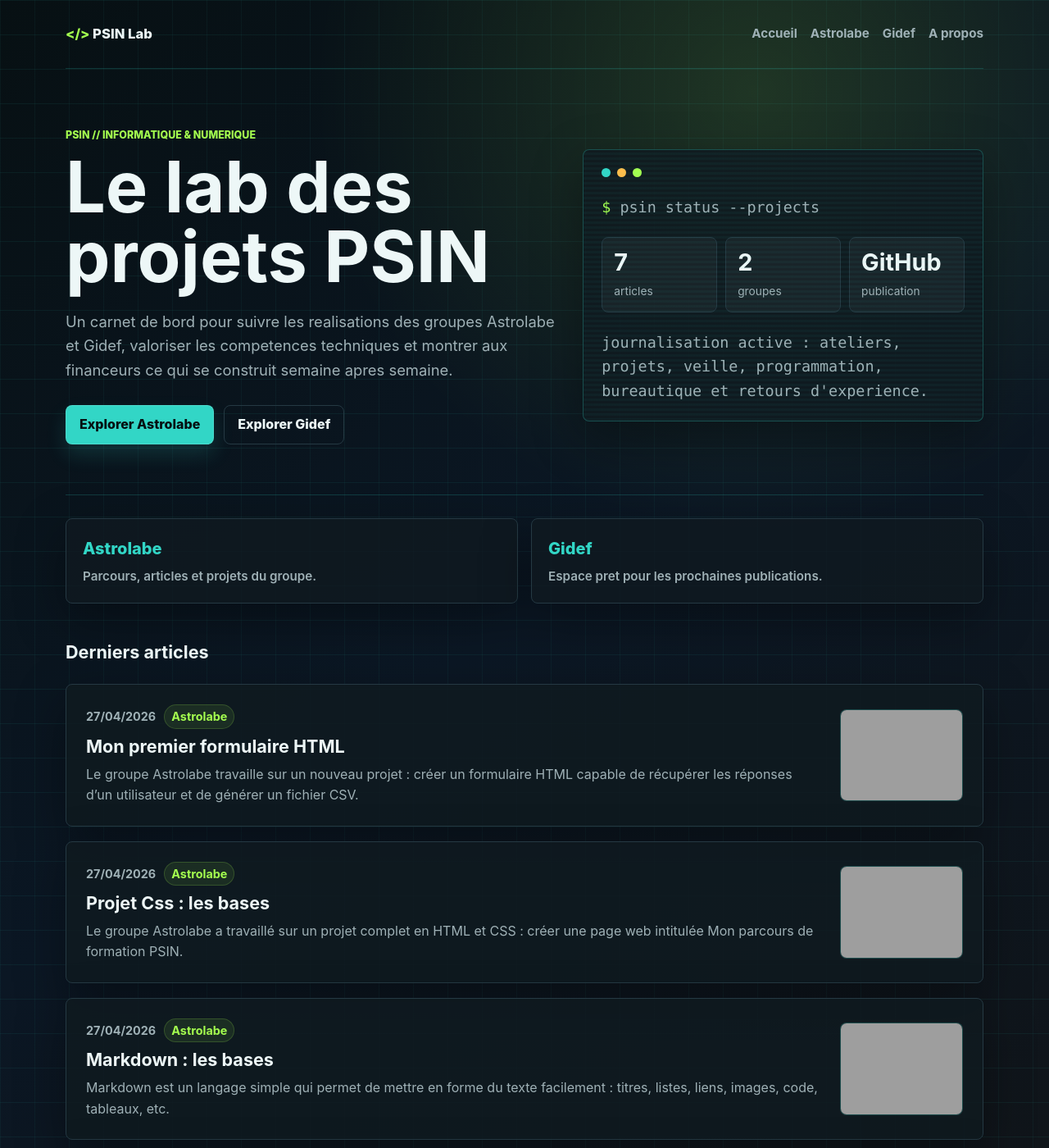
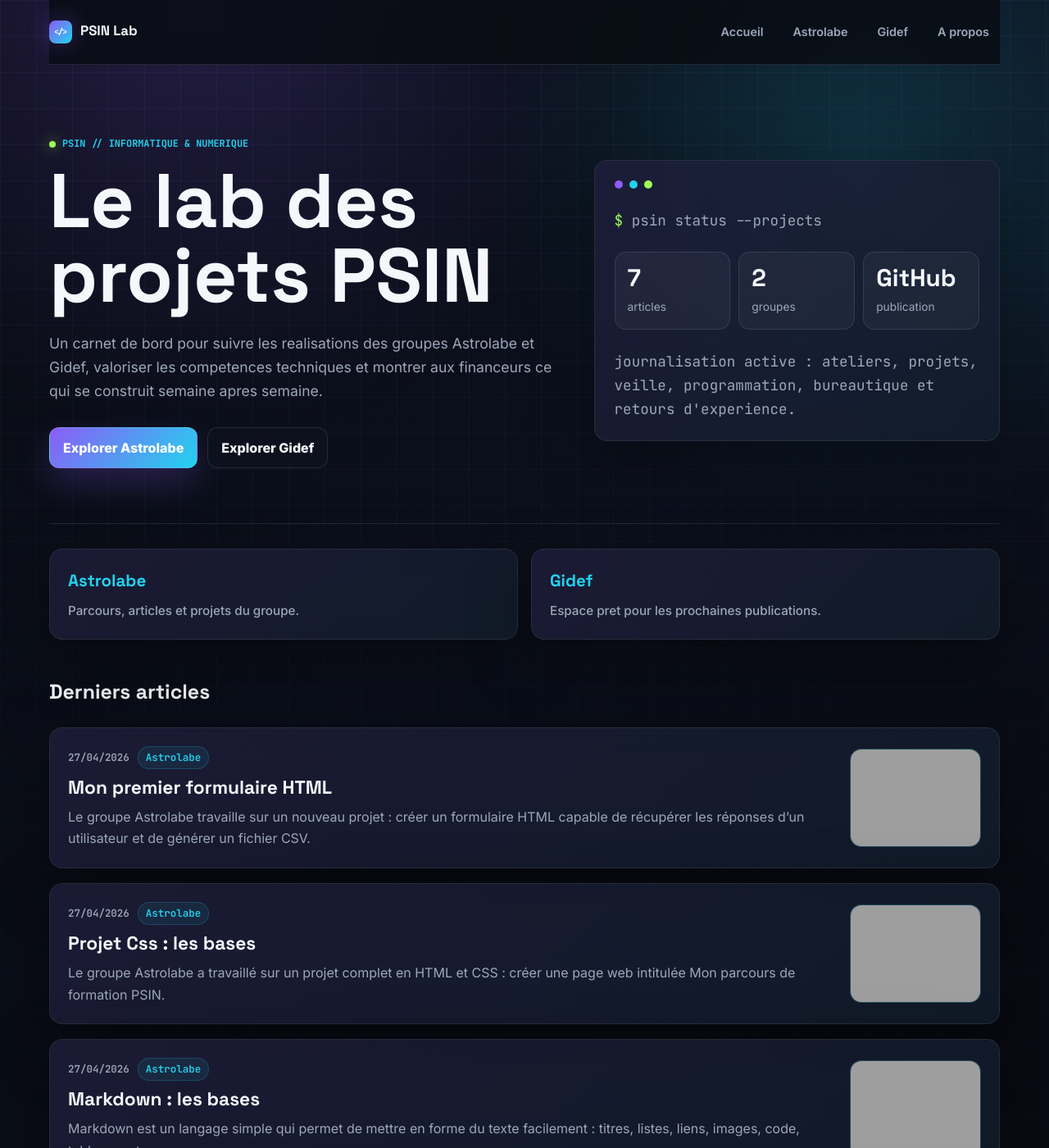
Before and after one commit to LaurentSta/epiejekyll, a Jekyll site: the page built from index.html, in a window 1280 px wide and 1400 px high. Shown: the whole window at 82% size. Built offline with Jekyll 4.4.1, drawn with Linux system fonts in a browser that asks for light colours; grey boxes are pictures that could not be loaded.

Commit message:
Modernise la charte graphique du blog

```diff
--- a/_layouts/default.html
+++ b/_layouts/default.html
@@ -4,6 +4,9 @@
     <meta charset="utf-8">
     <meta name="viewport" content="width=device-width, initial-scale=1">
     {% seo %}
+    <link rel="preconnect" href="https://fonts.googleapis.com">
+    <link rel="preconnect" href="https://fonts.gstatic.com" crossorigin>
+    <link href="https://fonts.googleapis.com/css2?family=Inter:wght@400;500;600;700;800&family=JetBrains+Mono:wght@400;600;700&family=Space+Grotesk:wght@500;700&display=swap" rel="stylesheet">
     <link rel="stylesheet" href="{{ '/assets/css/style.css' | relative_url }}?v={{ site.time | date: '%Y%m%d%H%M%S' }}">
     <link rel="alternate" type="application/atom+xml" title="{{ site.title }}" href="{{ '/feed.xml' | relative_url }}">
   </head>
--- a/assets/css/style.scss
+++ b/assets/css/style.scss
@@ -2,20 +2,30 @@
 ---
 
 :root {
-  --background: #071013;
-  --surface: #101a20;
-  --surface-strong: #14242c;
-  --text: #edf7f7;
-  --muted: #9fb1b6;
-  --line: #253943;
-  --accent: #32d6c6;
-  --accent-strong: #a4ff4f;
-  --warning: #ffbd4a;
-  --shadow: 0 20px 60px rgba(0, 0, 0, 0.34);
+  --background: #090b12;
+  --background-soft: #0f1320;
+  --surface: rgba(18, 23, 36, 0.78);
+  --surface-strong: rgba(24, 30, 46, 0.94);
+  --text: #f5f7fb;
+  --muted: #9ca8ba;
+  --line: rgba(148, 163, 184, 0.18);
+  --primary: #8b5cf6;
+  --primary-strong: #a78bfa;
+  --secondary: #22d3ee;
+  --success: #9cff57;
+  --danger: #ef4444;
+  --warning: #f7c948;
+  --shadow: 0 24px 80px rgba(0, 0, 0, 0.38);
+  --gradient-accent: linear-gradient(135deg, #8b5cf6 0%, #22d3ee 100%);
+  --gradient-card: linear-gradient(145deg, rgba(139, 92, 246, 0.13), rgba(34, 211, 238, 0.07));
 }
 
 * {
   box-sizing: border-box;
+}
+
+html {
+  scroll-behavior: smooth;
 }
 
 body {
@@ -23,24 +33,34 @@ body {
   background: var(--background);
   color: var(--text);
   font-family: Inter, ui-sans-serif, system-ui, -apple-system, BlinkMacSystemFont, "Segoe UI", sans-serif;
-  line-height: 1.6;
+  line-height: 1.65;
 }
 
 body::before {
   position: fixed;
   inset: 0;
-  z-index: -1;
+  z-index: -2;
   content: "";
   background:
-    linear-gradient(rgba(50, 214, 198, 0.07) 1px, transparent 1px),
-    linear-gradient(90deg, rgba(50, 214, 198, 0.05) 1px, transparent 1px),
-    radial-gradient(circle at 72% 8%, rgba(164, 255, 79, 0.14), transparent 34%),
-    linear-gradient(145deg, #071013 0%, #0b1724 52%, #10151a 100%);
-  background-size: 42px 42px, 42px 42px, auto, auto;
+    linear-gradient(rgba(139, 92, 246, 0.08) 1px, transparent 1px),
+    linear-gradient(90deg, rgba(34, 211, 238, 0.06) 1px, transparent 1px),
+    radial-gradient(circle at 18% 0%, rgba(139, 92, 246, 0.22), transparent 30%),
+    radial-gradient(circle at 82% 14%, rgba(34, 211, 238, 0.18), transparent 28%),
+    linear-gradient(145deg, #090b12 0%, #0e1424 52%, #090b12 100%);
+  background-size: 44px 44px, 44px 44px, auto, auto, auto;
+}
+
+body::after {
+  position: fixed;
+  inset: 0;
+  z-index: -1;
+  pointer-events: none;
+  content: "";
+  background: linear-gradient(180deg, transparent 0%, rgba(9, 11, 18, 0.72) 78%);
 }
 
 a {
-  color: var(--accent);
+  color: var(--secondary);
   text-decoration-thickness: 0.08em;
   text-underline-offset: 0.18em;
 }
@@ -48,182 +68,244 @@ a {
 .site-header,
 .site-main,
 .site-footer {
-  width: min(100% - 32px, 1120px);
+  width: min(100% - 32px, 1160px);
   margin-inline: auto;
 }
 
 .site-header {
+  position: sticky;
+  top: 0;
+  z-index: 20;
   display: flex;
   align-items: center;
   justify-content: space-between;
   gap: 24px;
-  padding: 28px 0;
-  border-bottom: 1px solid rgba(50, 214, 198, 0.2);
+  padding: 18px 0;
+  background: rgba(9, 11, 18, 0.82);
+  border-bottom: 1px solid var(--line);
+  backdrop-filter: blur(16px);
 }
 
 .site-title {
   color: var(--text);
-  font-size: 1.04rem;
-  font-weight: 800;
+  font-family: "Space Grotesk", Inter, sans-serif;
+  font-size: 1.05rem;
+  font-weight: 700;
   text-decoration: none;
 }
 
 .site-title::before {
-  color: var(--accent-strong);
-  content: "</> ";
+  display: inline-grid;
+  place-items: center;
+  width: 28px;
+  height: 28px;
+  margin-right: 10px;
+  color: #fff;
+  background: var(--gradient-accent);
+  border-radius: 8px;
+  content: "</>";
+  font-family: "JetBrains Mono", monospace;
+  font-size: 0.62rem;
+  vertical-align: middle;
+  box-shadow: 0 0 28px rgba(139, 92, 246, 0.35);
 }
 
 nav {
   display: flex;
   flex-wrap: wrap;
-  gap: 16px;
+  gap: 10px;
 }
 
 nav a {
+  padding: 8px 12px;
   color: var(--muted);
-  font-size: 0.95rem;
-  font-weight: 650;
+  border: 1px solid transparent;
+  border-radius: 10px;
+  font-size: 0.9rem;
+  font-weight: 600;
   text-decoration: none;
-  transition: color 160ms ease, transform 160ms ease;
+  transition: border-color 160ms ease, color 160ms ease, background 160ms ease, transform 160ms ease;
 }
 
 nav a:hover {
-  color: var(--accent);
+  color: var(--text);
+  background: rgba(148, 163, 184, 0.08);
+  border-color: var(--line);
   transform: translateY(-1px);
 }
 
 .hero {
   display: grid;
-  grid-template-columns: minmax(0, 1.1fr) minmax(320px, 0.9fr);
+  grid-template-columns: minmax(0, 1.12fr) minmax(320px, 0.88fr);
   gap: 34px;
   align-items: center;
-  min-height: 520px;
-  padding: 58px 0 48px;
-  border-bottom: 1px solid rgba(50, 214, 198, 0.2);
+  min-height: 560px;
+  padding: 72px 0 56px;
+  border-bottom: 1px solid var(--line);
+}
+
+.hero h1,
+.post-header h1,
+.compact-hero h1 {
+  margin: 0;
+  font-family: "Space Grotesk", Inter, sans-serif;
+  line-height: 0.98;
+  letter-spacing: 0;
 }
 
 .hero h1 {
-  max-width: 760px;
-  margin: 0;
-  font-size: clamp(2.4rem, 8vw, 5.4rem);
-  line-height: 0.98;
+  max-width: 820px;
+  font-size: clamp(2.7rem, 8vw, 5.8rem);
 }
 
 .post-header h1 {
-  max-width: 760px;
-  margin: 0;
-  font-size: clamp(2rem, 5vw, 3.35rem);
-  line-height: 1.08;
+  max-width: 820px;
+  font-size: clamp(2.2rem, 5vw, 4rem);
+  line-height: 1.04;
 }
 
-.hero p:not(.eyebrow) {
-  max-width: 660px;
+.hero p:not(.eyebrow),
+.compact-hero p:not(.eyebrow) {
+  max-width: 680px;
   margin: 22px 0 0;
   color: var(--muted);
-  font-size: 1.15rem;
+  font-size: 1.1rem;
 }
 
 .eyebrow {
-  margin: 0 0 12px;
-  color: var(--accent-strong);
-  font-size: 0.78rem;
-  font-weight: 800;
+  display: inline-flex;
+  align-items: center;
+  gap: 8px;
+  margin: 0 0 14px;
+  color: var(--secondary);
+  font-family: "JetBrains Mono", monospace;
+  font-size: 0.74rem;
+  font-weight: 700;
   letter-spacing: 0;
   text-transform: uppercase;
+}
+
+.eyebrow::before {
+  width: 8px;
+  height: 8px;
+  background: var(--success);
+  border-radius: 999px;
+  content: "";
+  box-shadow: 0 0 16px rgba(156, 255, 87, 0.7);
 }
 
 .hero-actions {
   display: flex;
   flex-wrap: wrap;
   gap: 12px;
-  margin-top: 28px;
+  margin-top: 30px;
 }
 
 .hero-actions a {
   display: inline-flex;
   align-items: center;
-  min-height: 44px;
-  padding: 10px 16px;
-  color: #061012;
-  background: var(--accent);
-  border: 1px solid rgba(237, 247, 247, 0.14);
-  border-radius: 8px;
+  min-height: 46px;
+  padding: 11px 16px;
+  color: #fff;
+  background: var(--gradient-accent);
+  border: 1px solid rgba(255, 255, 255, 0.12);
+  border-radius: 12px;
   font-weight: 800;
   text-decoration: none;
-  box-shadow: 0 12px 24px rgba(50, 214, 198, 0.16);
+  box-shadow: 0 18px 42px rgba(139, 92, 246, 0.24);
 }
 
 .hero-actions a + a {
   color: var(--text);
-  background: transparent;
+  background: rgba(15, 19, 32, 0.68);
   border-color: var(--line);
   box-shadow: none;
 }
 
-.signal-panel {
+.signal-panel,
+.group-link,
+.post-card,
+.empty-state {
   position: relative;
   overflow: hidden;
-  padding: 22px;
-  background: rgba(16, 26, 32, 0.86);
-  border: 1px solid rgba(50, 214, 198, 0.28);
-  border-radius: 8px;
+  background: var(--surface);
+  border: 1px solid var(--line);
+  border-radius: 16px;
   box-shadow: var(--shadow);
+  backdrop-filter: blur(16px);
 }
 
-.signal-panel::after {
+.signal-panel {
+  padding: 24px;
+}
+
+.signal-panel::after,
+.post-card::after,
+.group-link::after {
   position: absolute;
   inset: 0;
   pointer-events: none;
   content: "";
-  background: linear-gradient(transparent 50%, rgba(50, 214, 198, 0.04) 50%);
-  background-size: 100% 6px;
+  background: linear-gradient(135deg, rgba(139, 92, 246, 0.1), rgba(34, 211, 238, 0.04));
+  opacity: 0.9;
+}
+
+.signal-panel > *,
+.post-card > *,
+.group-link > * {
+  position: relative;
+  z-index: 1;
 }
 
 .panel-bar {
   display: flex;
   gap: 8px;
-  margin-bottom: 22px;
+  margin-bottom: 24px;
 }
 
 .panel-bar span {
-  width: 11px;
-  height: 11px;
+  width: 10px;
+  height: 10px;
   border-radius: 999px;
-  background: var(--accent);
+  background: var(--primary);
 }
 
 .panel-bar span:nth-child(2) {
-  background: var(--warning);
+  background: var(--secondary);
 }
 
 .panel-bar span:nth-child(3) {
-  background: var(--accent-strong);
+  background: var(--success);
+}
+
+.terminal-line,
+.terminal-output {
+  font-family: "JetBrains Mono", "SFMono-Regular", Consolas, monospace;
 }
 
 .terminal-line {
   margin: 0;
   color: var(--text);
-  font-family: "SFMono-Regular", Consolas, "Liberation Mono", monospace;
   font-size: 0.95rem;
 }
 
 .terminal-line span {
-  color: var(--accent-strong);
+  color: var(--success);
 }
 
 .metric-grid {
   display: grid;
   grid-template-columns: repeat(3, minmax(0, 1fr));
   gap: 10px;
-  margin: 22px 0;
+  margin: 24px 0;
 }
 
 .metric-grid div {
-  min-height: 90px;
-  padding: 14px;
-  background: rgba(237, 247, 247, 0.04);
+  min-height: 92px;
+  padding: 15px;
+  background: rgba(255, 255, 255, 0.04);
   border: 1px solid var(--line);
-  border-radius: 8px;
+  border-radius: 14px;
 }
 
 .metric-grid strong,
@@ -232,43 +314,43 @@ nav a:hover {
 }
 
 .metric-grid strong {
-  font-size: clamp(1.35rem, 2.4vw, 1.8rem);
+  font-family: "Space Grotesk", Inter, sans-serif;
+  font-size: clamp(1.35rem, 2.4vw, 1.85rem);
   line-height: 1.1;
+}
+
+.metric-grid span,
+.terminal-output {
+  color: var(--muted);
+  font-size: 0.86rem;
 }
 
 .metric-grid span {
   margin-top: 8px;
-  color: var(--muted);
-  font-size: 0.86rem;
 }
 
 .terminal-output {
   margin: 0;
-  color: var(--muted);
-  font-family: "SFMono-Regular", Consolas, "Liberation Mono", monospace;
-  font-size: 0.88rem;
 }
 
 .group-strip {
   display: grid;
   grid-template-columns: repeat(2, minmax(0, 1fr));
   gap: 16px;
-  padding: 28px 0 0;
+  padding: 30px 0 0;
 }
 
 .group-link {
   display: block;
-  padding: 20px;
-  background: rgba(16, 26, 32, 0.76);
-  border: 1px solid var(--line);
-  border-radius: 8px;
+  padding: 22px;
   color: var(--text);
   text-decoration: none;
-  box-shadow: var(--shadow);
+  transition: border-color 160ms ease, transform 160ms ease;
 }
 
 .group-link:hover {
-  border-color: rgba(50, 214, 198, 0.72);
+  border-color: rgba(34, 211, 238, 0.56);
+  transform: translateY(-2px);
 }
 
 .group-link span,
@@ -277,25 +359,27 @@ nav a:hover {
 }
 
 .group-link span {
-  color: var(--accent);
-  font-size: 1.25rem;
-  font-weight: 850;
+  color: var(--secondary);
+  font-family: "Space Grotesk", Inter, sans-serif;
+  font-size: 1.28rem;
+  font-weight: 700;
 }
 
 .group-link strong {
   margin-top: 6px;
   color: var(--muted);
   font-size: 0.95rem;
-  font-weight: 600;
+  font-weight: 500;
 }
 
 .posts {
-  padding: 42px 0 72px;
+  padding: 44px 0 76px;
 }
 
 .posts h2 {
   margin: 0 0 22px;
-  font-size: 1.35rem;
+  font-family: "Space Grotesk", Inter, sans-serif;
+  font-size: 1.55rem;
 }
 
 .post-list {
@@ -305,14 +389,16 @@ nav a:hover {
 
 .post-card {
   display: grid;
-  grid-template-columns: minmax(0, 1fr) 150px;
+  grid-template-columns: minmax(0, 1fr) 160px;
   gap: 22px;
   align-items: center;
-  padding: 24px;
-  background: rgba(16, 26, 32, 0.86);
-  border: 1px solid var(--line);
-  border-radius: 8px;
-  box-shadow: var(--shadow);
+  padding: 22px;
+  transition: border-color 160ms ease, transform 160ms ease;
+}
+
+.post-card:hover {
+  border-color: rgba(139, 92, 246, 0.52);
+  transform: translateY(-2px);
 }
 
 .post-card-body {
@@ -322,11 +408,11 @@ nav a:hover {
 .post-card-thumb {
   display: block;
   overflow: hidden;
-  width: 150px;
+  width: 160px;
   aspect-ratio: 4 / 3;
-  border: 1px solid rgba(50, 214, 198, 0.24);
-  border-radius: 8px;
-  background: rgba(237, 247, 247, 0.04);
+  border: 1px solid rgba(34, 211, 238, 0.22);
+  border-radius: 14px;
+  background: rgba(255, 255, 255, 0.04);
 }
 
 .post-card-thumb img {
@@ -338,7 +424,7 @@ nav a:hover {
 }
 
 .post-card-thumb:hover img {
-  transform: scale(1.04);
+  transform: scale(1.05);
 }
 
 .post-card-meta {
@@ -351,22 +437,24 @@ nav a:hover {
 .post-card time,
 .post-card-meta span {
   color: var(--muted);
-  font-size: 0.9rem;
-  font-weight: 650;
+  font-family: "JetBrains Mono", monospace;
+  font-size: 0.78rem;
+  font-weight: 600;
 }
 
 .post-card-meta span {
-  padding: 2px 8px;
-  color: var(--accent-strong);
-  background: rgba(164, 255, 79, 0.09);
-  border: 1px solid rgba(164, 255, 79, 0.18);
+  padding: 3px 9px;
+  color: var(--secondary);
+  background: rgba(34, 211, 238, 0.08);
+  border: 1px solid rgba(34, 211, 238, 0.2);
   border-radius: 999px;
 }
 
 .post-card h3 {
-  margin: 8px 0 8px;
-  font-size: 1.35rem;
-  line-height: 1.25;
+  margin: 10px 0 8px;
+  font-family: "Space Grotesk", Inter, sans-serif;
+  font-size: 1.42rem;
+  line-height: 1.18;
 }
 
 .post-card h3 a {
@@ -375,7 +463,7 @@ nav a:hover {
 }
 
 .post-card h3 a:hover {
-  color: var(--accent);
+  color: var(--secondary);
 }
 
 .post-card p {
@@ -384,27 +472,18 @@ nav a:hover {
 }
 
 .post {
-  max-width: 760px;
-  padding: 58px 0 78px;
+  max-width: 880px;
+  padding: 58px 0 82px;
 }
 
 .page-hero {
-  padding: 64px 0 34px;
-  border-bottom: 1px solid rgba(50, 214, 198, 0.2);
+  padding: 68px 0 36px;
+  border-bottom: 1px solid var(--line);
 }
 
 .compact-hero h1 {
-  max-width: 760px;
-  margin: 0;
-  font-size: clamp(2.4rem, 6vw, 4.5rem);
-  line-height: 1;
-}
-
-.compact-hero p:not(.eyebrow) {
-  max-width: 680px;
-  margin: 18px 0 0;
-  color: var(--muted);
-  font-size: 1.1rem;
+  max-width: 820px;
+  font-size: clamp(2.6rem, 6vw, 5rem);
 }
 
 .post-header {
@@ -414,8 +493,9 @@ nav a:hover {
 .post-meta {
   margin: 16px 0 0;
   color: var(--muted);
-  font-size: 1rem;
-  font-weight: 650;
+  font-family: "JetBrains Mono", monospace;
+  font-size: 0.92rem;
+  font-weight: 600;
 }
 
 .post-hero-image {
@@ -423,7 +503,8 @@ nav a:hover {
   width: 100%;
   height: auto;
   margin: 0 0 34px;
-  border-radius: 8px;
+  border: 1px solid var(--line);
+  border-radius: 16px;
   box-shadow: var(--shadow);
 }
 
@@ -431,33 +512,37 @@ nav a:hover {
   font-size: 1rem;
 }
 
-.post-content h2 {
-  margin: 30px 0 14px;
-  font-size: clamp(1.25rem, 2.2vw, 1.55rem);
+.post-content h2,
+.post-content h3 {
+  font-family: "Space Grotesk", Inter, sans-serif;
   line-height: 1.2;
 }
 
+.post-content h2 {
+  margin: 34px 0 14px;
+  font-size: clamp(1.35rem, 2.2vw, 1.75rem);
+}
+
 .post-content h3 {
-  margin: 26px 0 12px;
-  font-size: 1.18rem;
-  line-height: 1.25;
+  margin: 28px 0 12px;
+  font-size: 1.2rem;
 }
 
 .post-content pre {
   overflow-x: auto;
   margin: 18px 0 24px;
   padding: 16px 18px;
-  background: rgba(4, 12, 15, 0.92);
-  border: 1px solid rgba(50, 214, 198, 0.34);
-  border-left: 4px solid var(--accent-strong);
-  border-radius: 8px;
-  box-shadow: inset 0 0 0 1px rgba(237, 247, 247, 0.03);
+  background: rgba(4, 7, 14, 0.92);
+  border: 1px solid rgba(139, 92, 246, 0.34);
+  border-left: 4px solid var(--secondary);
+  border-radius: 14px;
+  box-shadow: inset 0 0 0 1px rgba(255, 255, 255, 0.03);
 }
 
 .post-content code {
-  color: var(--accent-strong);
-  font-family: "SFMono-Regular", Consolas, "Liberation Mono", monospace;
-  font-size: 0.95rem;
+  color: var(--success);
+  font-family: "JetBrains Mono", "SFMono-Regular", Consolas, monospace;
+  font-size: 0.92rem;
 }
 
 .post-content pre code {
@@ -470,40 +555,46 @@ nav a:hover {
 .post-content img {
   max-width: 100%;
   height: auto;
-  border-radius: 8px;
+  border-radius: 14px;
 }
 
 .post-content table {
   display: block;
   overflow-x: auto;
   width: 100%;
-  margin: 20px 0 28px;
+  margin: 22px 0 30px;
   border-collapse: collapse;
+  background: rgba(15, 19, 32, 0.72);
+  border: 1px solid var(--line);
+  border-radius: 16px;
+  box-shadow: var(--shadow);
 }
 
 .post-content th,
 .post-content td {
-  padding: 10px 12px;
-  border: 1px solid var(--line);
+  padding: 11px 13px;
+  border-bottom: 1px solid var(--line);
   text-align: left;
-  vertical-align: top;
+  vertical-align: middle;
 }
 
 .post-content th {
-  color: var(--accent-strong);
-  background: rgba(164, 255, 79, 0.08);
+  color: var(--secondary);
+  background: rgba(34, 211, 238, 0.08);
+  font-family: "JetBrains Mono", monospace;
+  font-size: 0.82rem;
 }
 
 .post-content tr:nth-child(even) td {
-  background: rgba(237, 247, 247, 0.03);
+  background: rgba(255, 255, 255, 0.025);
 }
 
 .validation {
   display: inline-flex;
   align-items: center;
   justify-content: center;
-  width: 26px;
-  height: 26px;
+  width: 27px;
+  height: 27px;
   border-radius: 999px;
   font-size: 1rem;
   font-weight: 900;
@@ -512,24 +603,28 @@ nav a:hover {
 
 .validation-ok {
   color: #071013;
-  background: var(--accent-strong);
-  box-shadow: 0 0 0 1px rgba(164, 255, 79, 0.28);
+  background: var(--success);
+  box-shadow: 0 0 0 1px rgba(156, 255, 87, 0.28), 0 0 24px rgba(156, 255, 87, 0.18);
+}
+
+.validation-missing {
+  color: #fff7f7;
+  background: var(--danger);
+  box-shadow: 0 0 0 1px rgba(239, 68, 68, 0.34), 0 0 24px rgba(239, 68, 68, 0.16);
 }
 
 .site-footer {
-  padding: 28px 0 40px;
-  border-top: 1px solid rgba(50, 214, 198, 0.2);
+  padding: 30px 0 42px;
+  border-top: 1px solid var(--line);
   color: var(--muted);
-  font-size: 0.92rem;
+  font-family: "JetBrains Mono", monospace;
+  font-size: 0.86rem;
 }
 
 .empty-state {
   margin: 0;
   padding: 22px;
   color: var(--muted);
-  background: rgba(16, 26, 32, 0.76);
-  border: 1px solid var(--line);
-  border-radius: 8px;
 }
 
 @media (max-width: 820px) {
@@ -545,6 +640,7 @@ nav a:hover {
 
 @media (max-width: 640px) {
   .site-header {
+    position: static;
     align-items: flex-start;
     flex-direction: column;
   }
@@ -554,11 +650,11 @@ nav a:hover {
   }
 
   .hero h1 {
-    font-size: 2.35rem;
+    font-size: 2.55rem;
   }
 
   .post-header h1 {
-    font-size: 2rem;
+    font-size: 2.15rem;
   }
 
   .metric-grid {
@@ -572,6 +668,6 @@ nav a:hover {
 
   .post-card-thumb {
     width: 100%;
-    max-height: 180px;
+    max-height: 190px;
   }
 }
```
Also changed, not shown: _posts/2026-04-27-projet-html-css-ma-formation-psin.md (+13 -13 lines).
